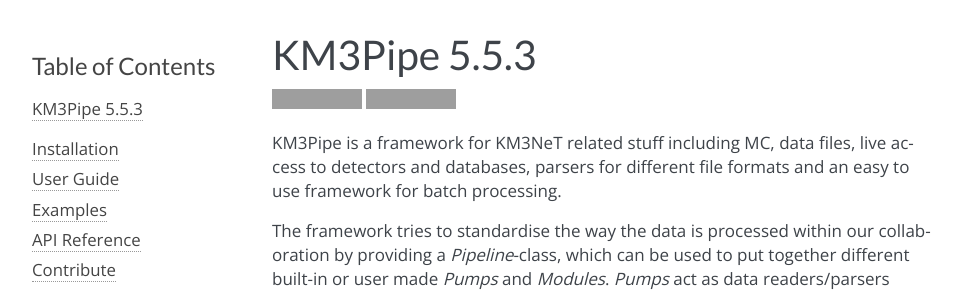
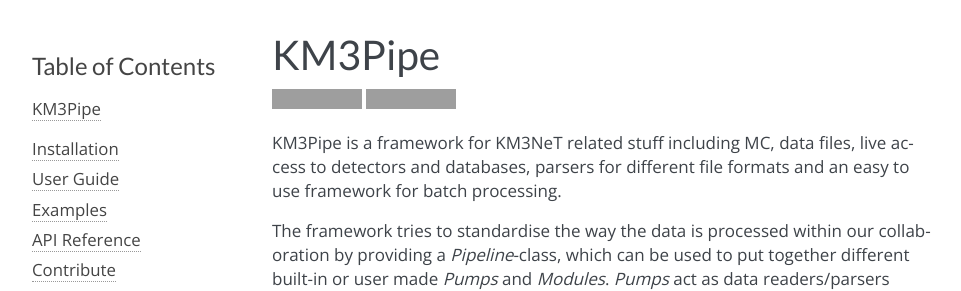
Before and after one commit to tamasgal/km3pipe, a Sphinx documentation site: the page built from docs/index.rst, in a window 1280 px wide, cut to the strip 0-291 px from the top of the page. Shown: the whole strip, without its empty margins (148-1109 px from the left). Built offline with Sphinx 7.4.7, drawn with Linux system fonts in a browser that asks for light colours; formulas are drawn with MathJax 3; pages that are not in the unit, such as notebooks, are missing from menus; the version number could not be read and is left out; grey boxes are pictures that could not be loaded.

Commit message:
update version tag in docs

```diff
--- a/docs/version.txt
+++ b/docs/version.txt
@@ -1,2 +1,2 @@
-KM3Pipe 5.5.3
-=============
+KM3Pipe
+========
```
